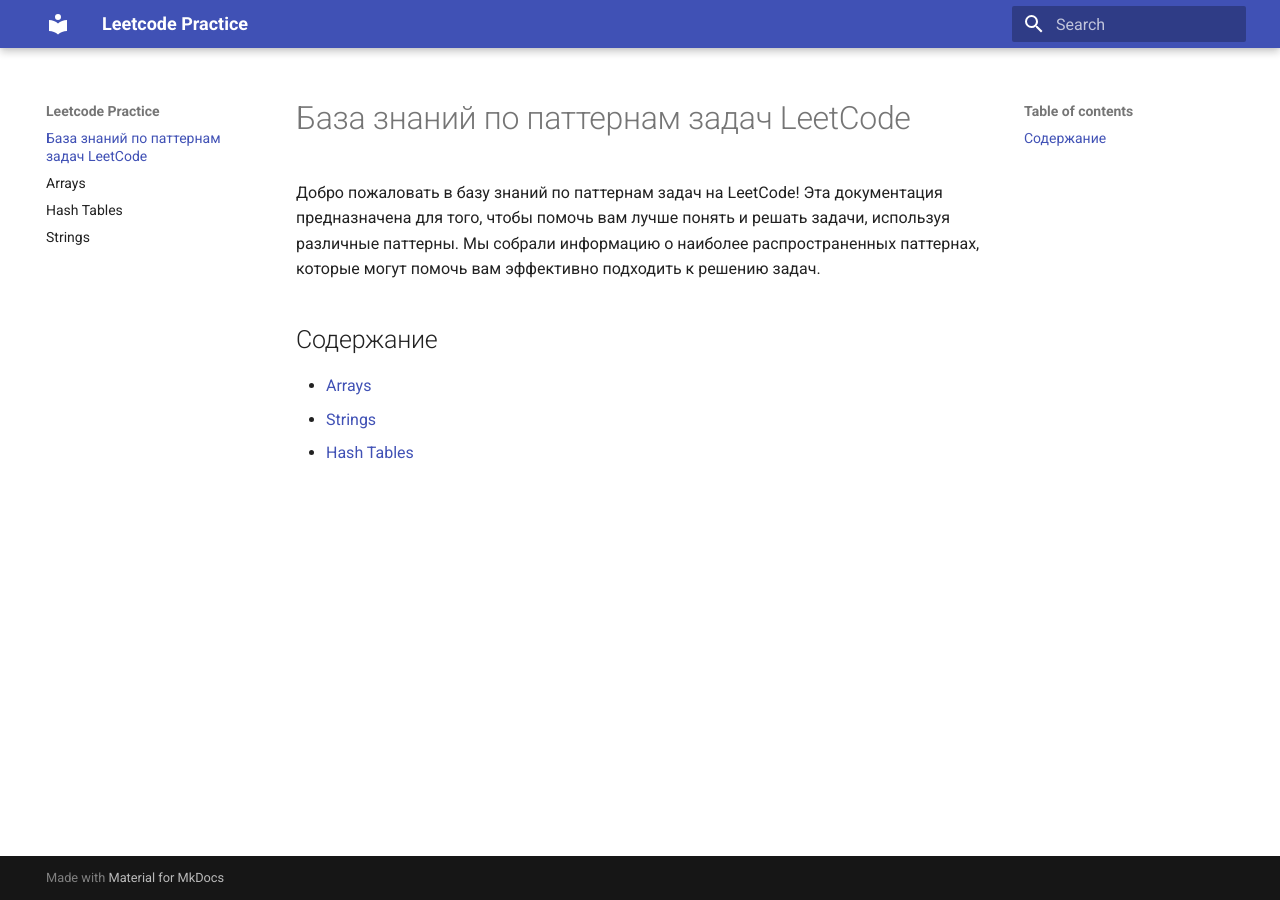
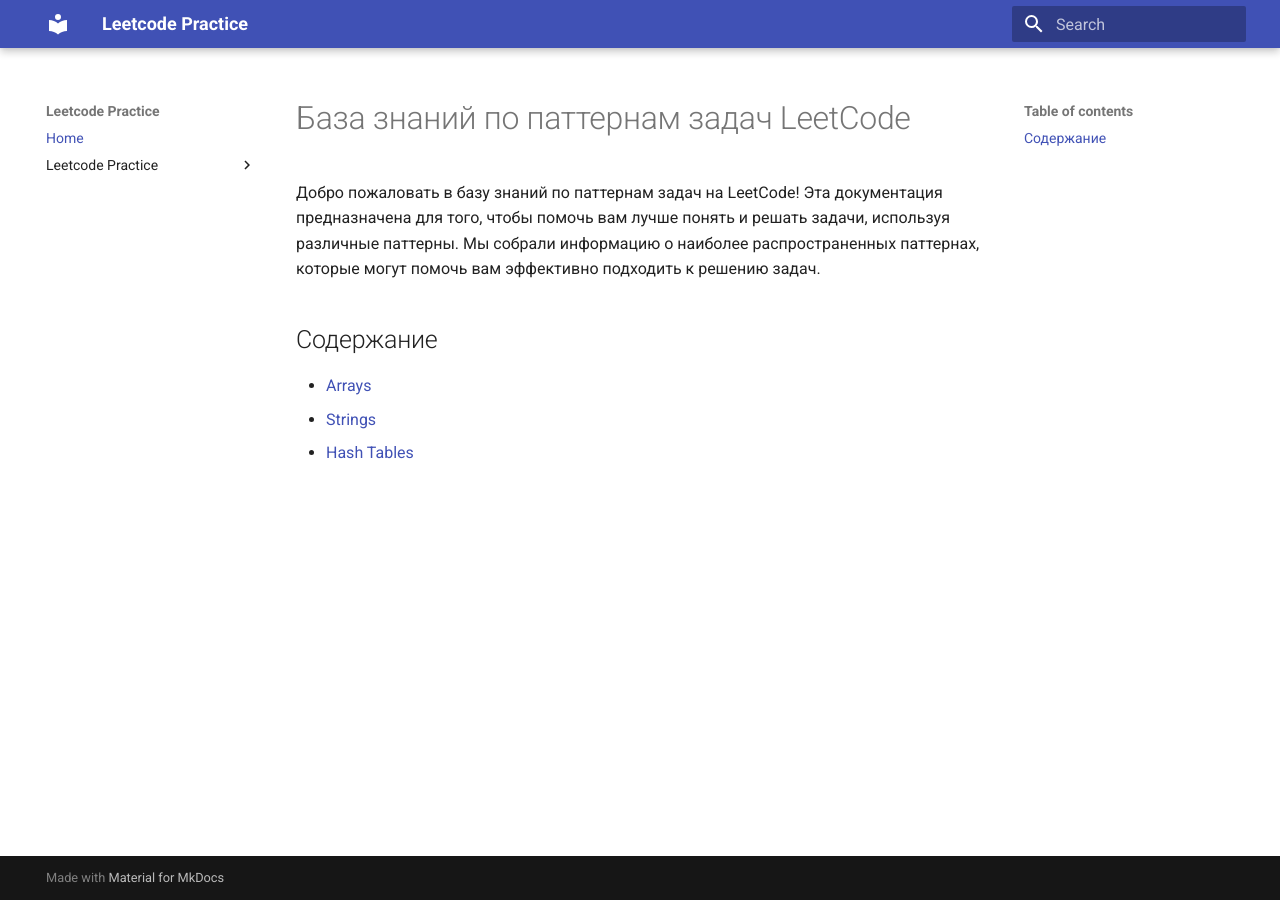
Before and after one commit to OREShake/leetcode_practice, an MkDocs documentation site: the page built from docs/index.md, in a window 1280 px wide. Built offline with MkDocs 1.6.1 and Material for MkDocs 9.7.7, drawn with Linux system fonts in a browser that asks for light colours; some of the changed lines change nothing that is shown.

Commit message:
Change navigation

```diff
--- a/mkdocs.yml
+++ b/mkdocs.yml
@@ -1,10 +1,20 @@
 site_name: Leetcode Practice
 site_url: https://OREShake.github.io/leetcode_practice
+
 theme:
   name: material
+  toc_depth: 1
   features:
     - content.code.copy
     - content.code.annotate
+    - navigation.instant
+
+nav:
+  - Home: index.md
+  - Leetcode Practice:
+      - Arrays: Arrays.md
+      - Strings: Strings.md
+      - Hash Tables: Hash_Tables.md
 
 markdown_extensions:
   - pymdownx.highlight:
```
